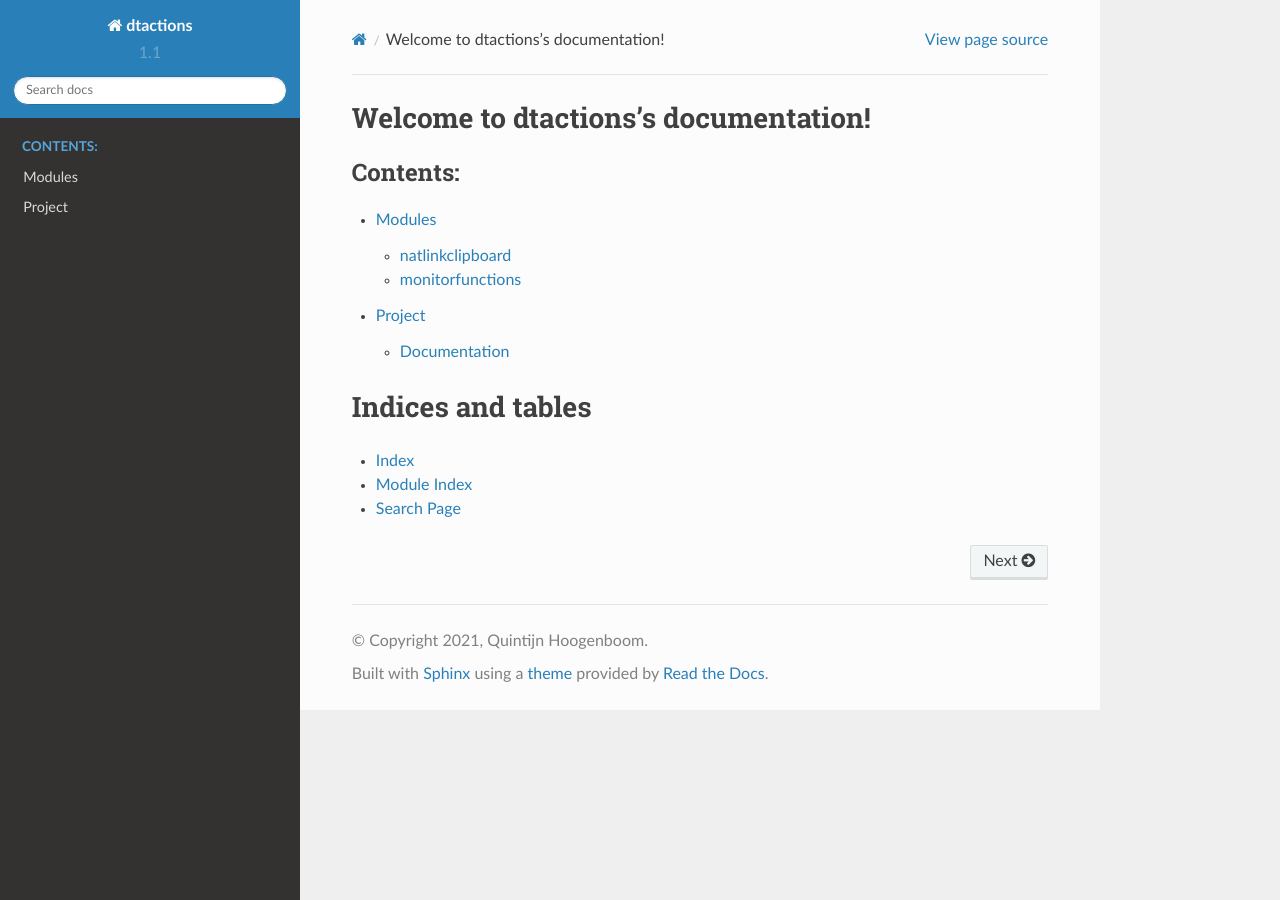
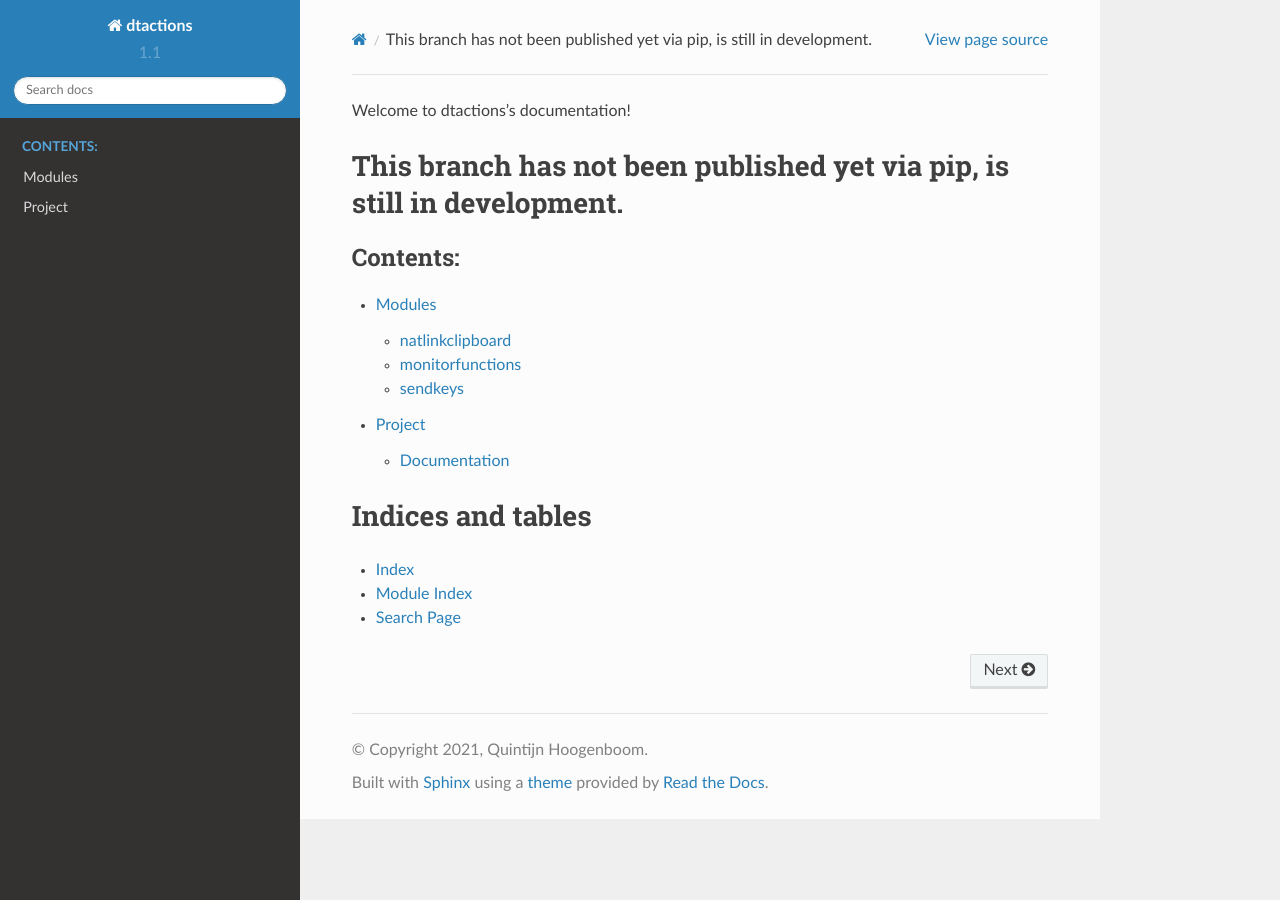
Before and after one commit to dictation-toolbox/dtactions, a Sphinx documentation site: the page built from documentation/index.rst, in a window 1280 px wide. Built offline with Sphinx 7.4.7 and the Read the Docs theme 2.0.0, drawn with Linux system fonts in a browser that asks for light colours.

Commit message:
unsuccesful try to activate sendkeys.rst documentation

```diff
--- a/documentation/index.rst
+++ b/documentation/index.rst
@@ -1,4 +1,6 @@
 Welcome to dtactions's documentation!
+
+This branch has not been published yet via pip, is still in development.
 ==============================================================================
 
 .. toctree::
--- a/documentation/modules.rst
+++ b/documentation/modules.rst
@@ -8,3 +8,4 @@ This section includes the available modules in DT actions.
 
    natlinkclipboard
    monitorfunctions
+   sendkeys
```
Also changed, not shown: documentation/sendkeys.rst (added, +19 -0 lines).
